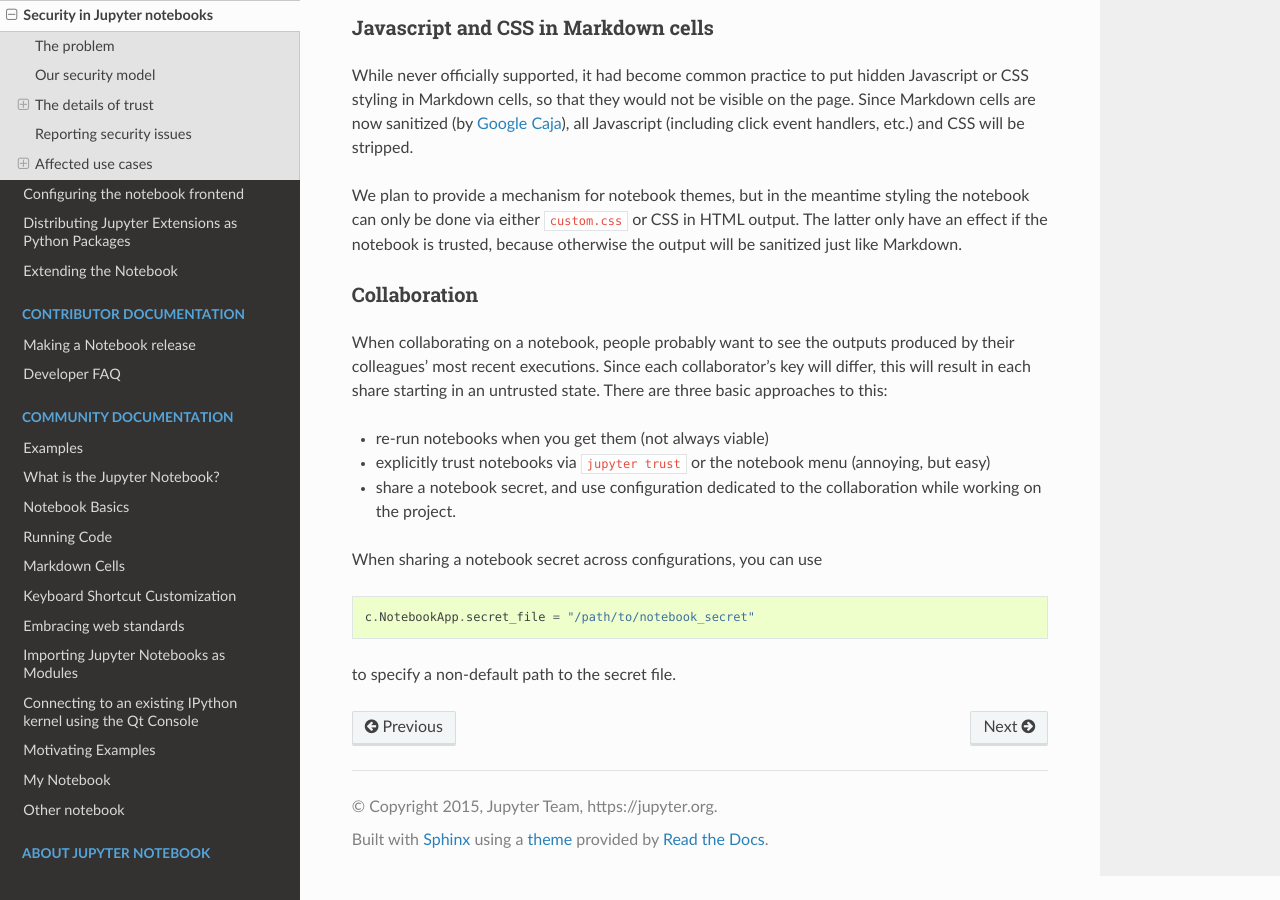
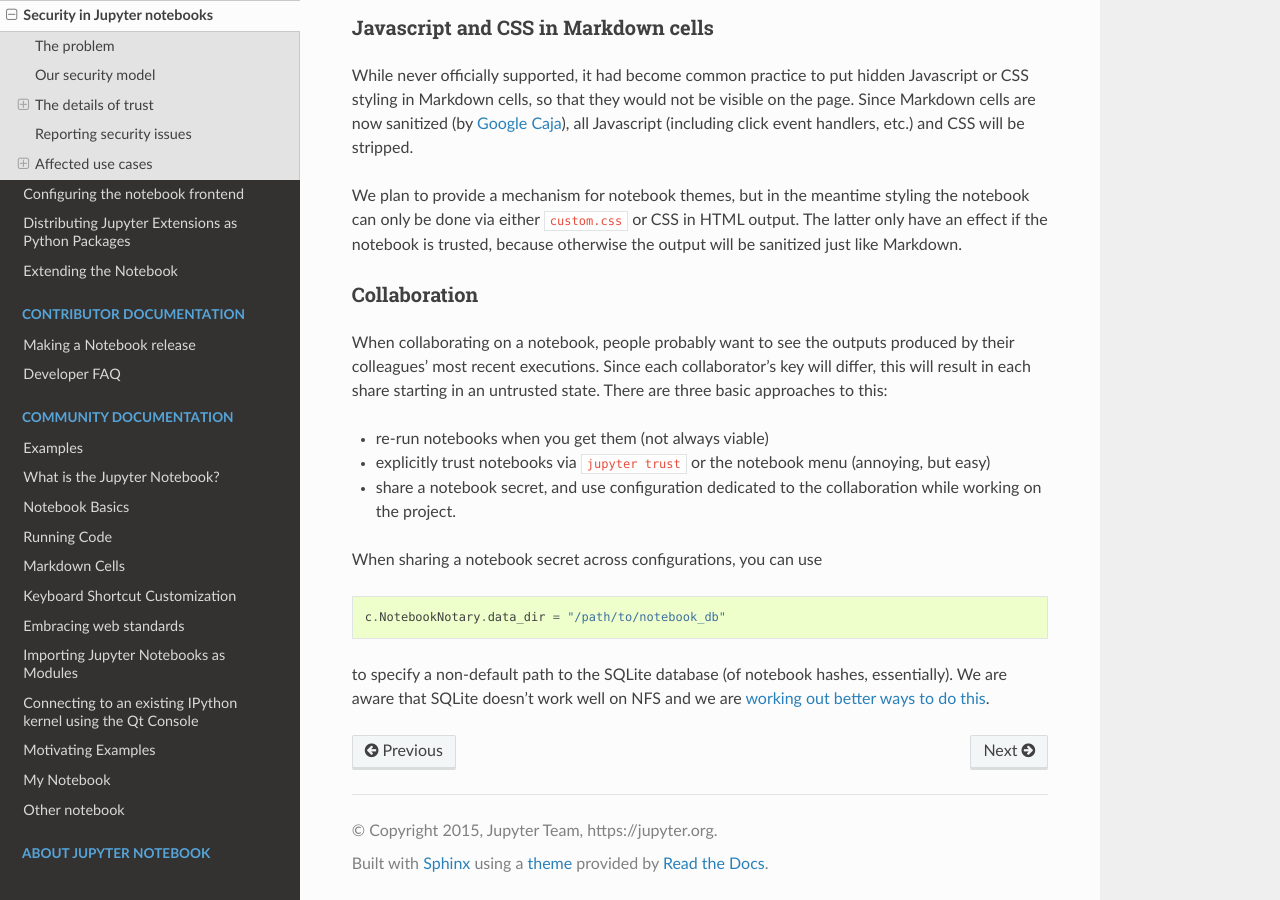
Before and after one commit to jupyter/nbclassic, a Sphinx documentation site: the page built from docs/source/security.rst, in a window 1280 px wide and 900 px high, scrolled down 2147 px. Built offline with Sphinx 7.4.7 and the Read the Docs theme 2.0.0, drawn with Linux system fonts in a browser that asks for light colours; pages that are not in the unit, such as notebooks, are missing from menus.

Commit message:
Update security docs to reflect new signature system

```diff
--- a/docs/source/security.rst
+++ b/docs/source/security.rst
@@ -140,6 +140,6 @@ When sharing a notebook secret across configurations, you can use
 
 .. sourcecode:: python
 
-    c.NotebookApp.secret_file = "/path/to/notebook_secret"
+    c.NotebookNotary.data_dir = "/path/to/notebook_db"
 
-to specify a non-default path to the secret file.
+to specify a non-default path to the SQLite database (of notebook hashes, essentially). We are aware that SQLite doesn't work well on NFS and we are `working out better ways to do this <https://github.com/jupyter/notebook/issues/1782>`_.
```
